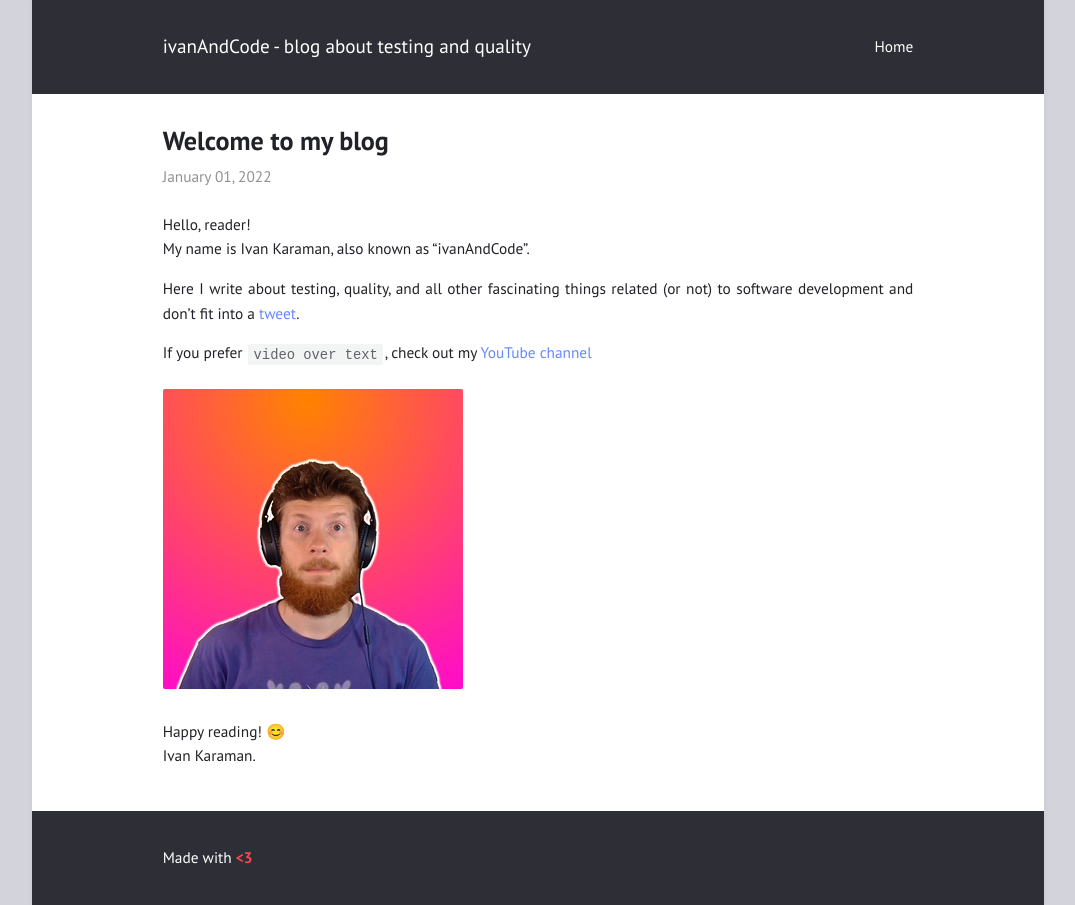
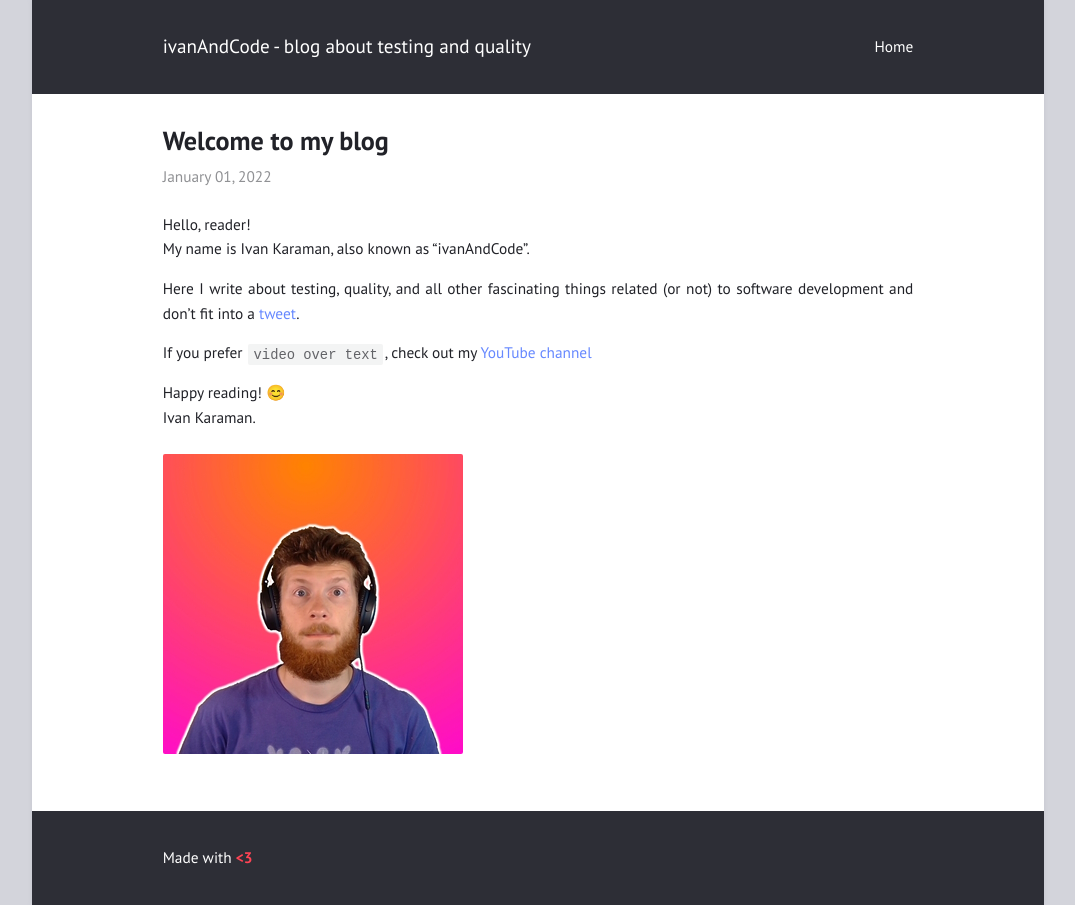
Before and after one commit to ivanAndCode/ivanAndCode, a Jekyll site: the page built from _posts/2022-01-01-welcome.md, in a window 1280 px wide. Shown: the whole page, without its empty margins (102-1177 px from the left). Built offline with Jekyll 4.4.1, drawn with Linux system fonts in a browser that asks for light colours.

Commit message:
Attempt to fix avatar image on the main page

```diff
--- a/_posts/2022-01-01-welcome.md
+++ b/_posts/2022-01-01-welcome.md
@@ -10,7 +10,7 @@ Here I write about testing, quality, and all other fascinating things related (o
 
 If you prefer `video over text`, check out my [YouTube channel](https://www.youtube.com/c/ivanandcode/videos)
 
-![Avatar of Ivan Karaman](../assets/ava_300px.jpg)
-
 Happy reading! 😊
 Ivan Karaman.
+
+![Avatar of Ivan Karaman](../assets/ava_300px.jpg)
```
